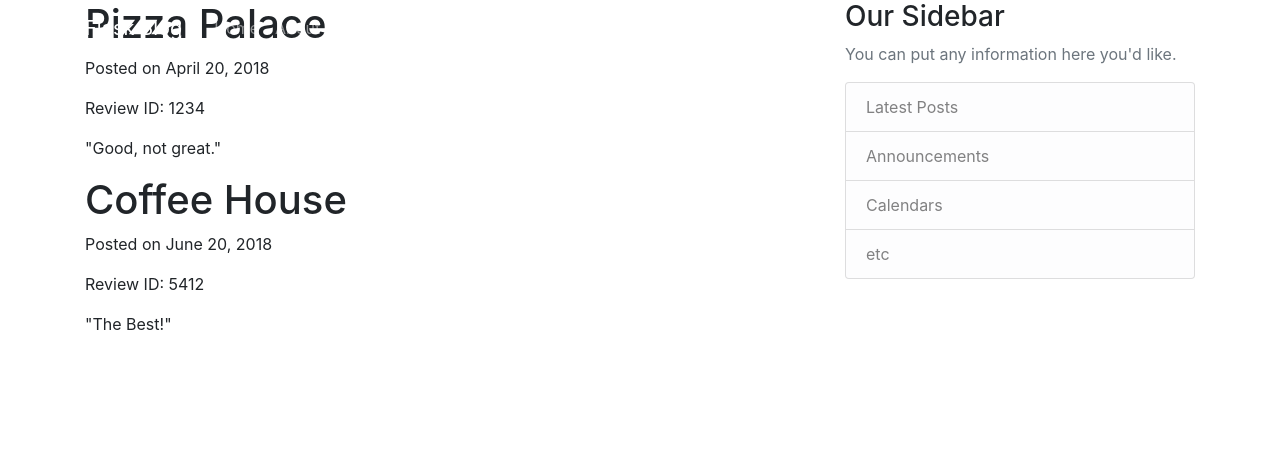
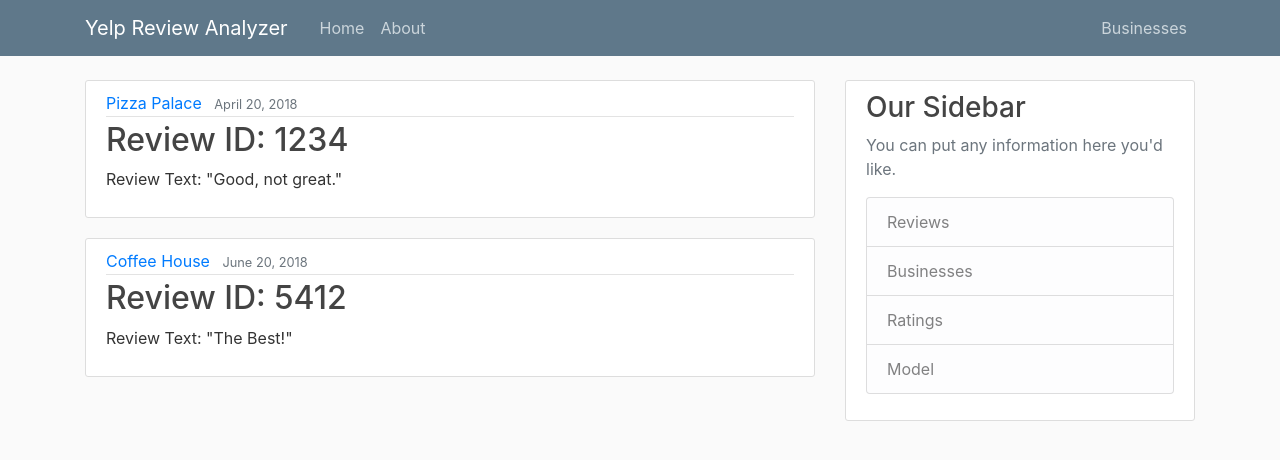
Before and after one commit to BloomTech-Labs/yelp-dataset-challenge-1-ds, a Flask app: page / in a window 1280 px wide. Shown: the top 460 px of the page. Run offline with Flask 2, Linux system fonts and the light colour scheme; some libraries are stand-ins or nearby versions.

Commit message:
added static folder for css styling and content

```diff
--- a/flask_test/app.py
+++ b/flask_test/app.py
@@ -1,4 +1,4 @@
-from flask import Flask, render_template
+from flask import Flask, render_template, url_for
 from flask_sqlalchemy import SQLAlchemy
 
 
--- /dev/null
+++ b/flask_test/static/main.css
@@ -0,0 +1,80 @@
+body {
+    background: #fafafa;
+    color: #333333;
+    margin-top: 5rem;
+  }
+
+  h1, h2, h3, h4, h5, h6 {
+    color: #444444;
+  }
+
+  .bg-steel {
+    background-color: #5f788a;
+  }
+
+  .site-header .navbar-nav .nav-link {
+    color: #cbd5db;
+  }
+
+  .site-header .navbar-nav .nav-link:hover {
+    color: #ffffff;
+  }
+
+  .site-header .navbar-nav .nav-link.active {
+    font-weight: 500;
+  }
+
+  .content-section {
+    background: #ffffff;
+    padding: 10px 20px;
+    border: 1px solid #dddddd;
+    border-radius: 3px;
+    margin-bottom: 20px;
+  }
+
+  .article-title {
+    color: #444444;
+  }
+
+  a.article-title:hover {
+    color: #428bca;
+    text-decoration: none;
+  }
+
+  .article-content {
+    white-space: pre-line;
+  }
+
+  .article-img {
+    height: 65px;
+    width: 65px;
+    margin-right: 16px;
+  }
+
+  .article-metadata {
+    padding-bottom: 1px;
+    margin-bottom: 4px;
+    border-bottom: 1px solid #e3e3e3
+  }
+
+  .article-metadata a:hover {
+    color: #333;
+    text-decoration: none;
+  }
+
+  .article-svg {
+    width: 25px;
+    height: 25px;
+    vertical-align: middle;
+  }
+
+  .account-img {
+    height: 125px;
+    width: 125px;
+    margin-right: 20px;
+    margin-bottom: 16px;
+  }
+
+  .account-heading {
+    font-size: 2.5rem;
+  }
--- a/flask_test/templates/home.html
+++ b/flask_test/templates/home.html
@@ -2,9 +2,15 @@
 {% block content %}
 <!--'posts' variable set in 'render_template' function in app.py-->
     {% for review in reviews %}
-        <h1>{{ review.business }}</h1>
-        <p>Posted on {{ review.date_posted }}</p>
-        <p>Review ID: {{ review.review_id }}</p>
-        <p>"{{ review.content }}"</p>
+        <article class="media content-section">
+            <div class="media-body">
+                <div class="article-metadata">
+                <a class="mr-2" href="#">{{ review.business }}</a>
+                <small class="text-muted">{{ review.date_posted }}</small>
+                </div>
+                <h2><a class="article-title" href="#">Review ID: {{ review.review_id }}</a></h2>
+                <p class="article-content">Review Text: "{{ review.content }}"</p>
+            </div>
+        </article>
     {% endfor %}
 {% endblock content %}
--- a/flask_test/templates/layout.html
+++ b/flask_test/templates/layout.html
@@ -9,6 +9,8 @@
     <!-- Bootstrap CSS -->
     <link rel="stylesheet" href="https://stackpath.bootstrapcdn.com/bootstrap/4.3.1/css/bootstrap.min.css" integrity="sha384-ggOyR0iXCbMQv3Xipma34MD+dH/1fQ784/j6cY/iJTQUOhcWr7x9JvoRxT2MZw1T" crossorigin="anonymous">
 
+    <link rel="stylesheet" type="text/css" href="{{ url_for('static', filename='main.css') }}">
+
     {% if title %}
         <title>{{ title }}</title>
     {% else %}
@@ -19,7 +21,7 @@
     <header class="site-header">
             <nav class="navbar navbar-expand-md navbar-dark bg-steel fixed-top">
             <div class="container">
-                <a class="navbar-brand mr-4" href="/">Flask Blog</a>
+                <a class="navbar-brand mr-4" href="/">Yelp Review Analyzer</a>
                 <button class="navbar-toggler" type="button" data-toggle="collapse" data-target="#navbarToggle" aria-controls="navbarToggle" aria-expanded="false" aria-label="Toggle navigation">
                 <span class="navbar-toggler-icon"></span>
                 </button>
@@ -30,8 +32,7 @@
                 </div>
                 <!-- Navbar Right Side -->
                 <div class="navbar-nav">
-                    <a class="nav-item nav-link" href="/login">Login</a>
-                    <a class="nav-item nav-link" href="/register">Register</a>
+                    <a class="nav-item nav-link" href="/businesses">Businesses</a>
                 </div>
                 </div>
             </div>
@@ -47,10 +48,10 @@
                     <h3>Our Sidebar</h3>
                     <p class='text-muted'>You can put any information here you'd like.
                     <ul class="list-group">
-                        <li class="list-group-item list-group-item-light">Latest Posts</li>
-                        <li class="list-group-item list-group-item-light">Announcements</li>
-                        <li class="list-group-item list-group-item-light">Calendars</li>
-                        <li class="list-group-item list-group-item-light">etc</li>
+                        <li class="list-group-item list-group-item-light">Reviews</li>
+                        <li class="list-group-item list-group-item-light">Businesses</li>
+                        <li class="list-group-item list-group-item-light">Ratings</li>
+                        <li class="list-group-item list-group-item-light">Model</li>
                     </ul>
                     </p>
                 </div>
```
